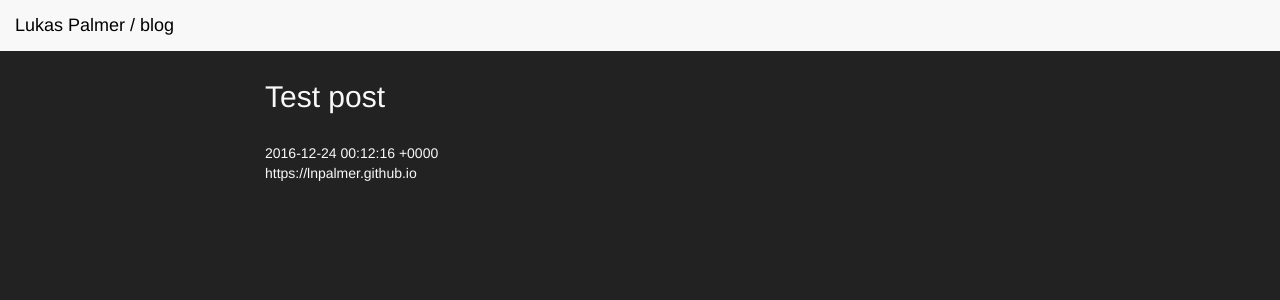
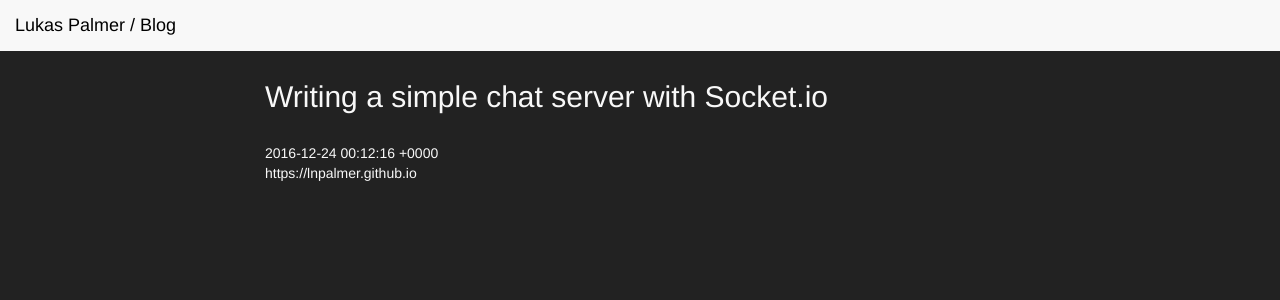
Before and after one commit to lnpalmer/lnpalmer.github.io, a Jekyll site: the page built from _posts/2016-12-23-chat.md, in a window 1280 px wide. Shown: the top 300 px of the page. Built offline with Jekyll 4.4.1, drawn with Linux system fonts in a browser that asks for light colours.

Commit message:
misc. setup

```diff
--- a/_layouts/post.html
+++ b/_layouts/post.html
@@ -7,8 +7,8 @@
     <title></title>
 </head>
 <body>
-  <nav class="navbar navbar-light navbar-fixed-top" style="background-color: #f8f8f8;">
-    <a class="navbar-brand" href="http://lukasnpalmer.com">Lukas Palmer / blog</a>
+  <nav class="navbar navbar-light navbar-fixed-top navbar-full" style="background-color: #f8f8f8;">
+    <a class="navbar-brand" href="http://lukasnpalmer.com">Lukas Palmer / Blog</a>
   </nav>
 
   <br />
--- a/_posts/2016-12-23-chat.md
+++ b/_posts/2016-12-23-chat.md
@@ -1,6 +1,6 @@
 ---
 layout: post
-title: test post
+title: Writing a simple chat server with socket.io
 ---
 
-## Test post
+## Writing a simple chat server with Socket.io
```
Also changed, not shown: 1 other file.
